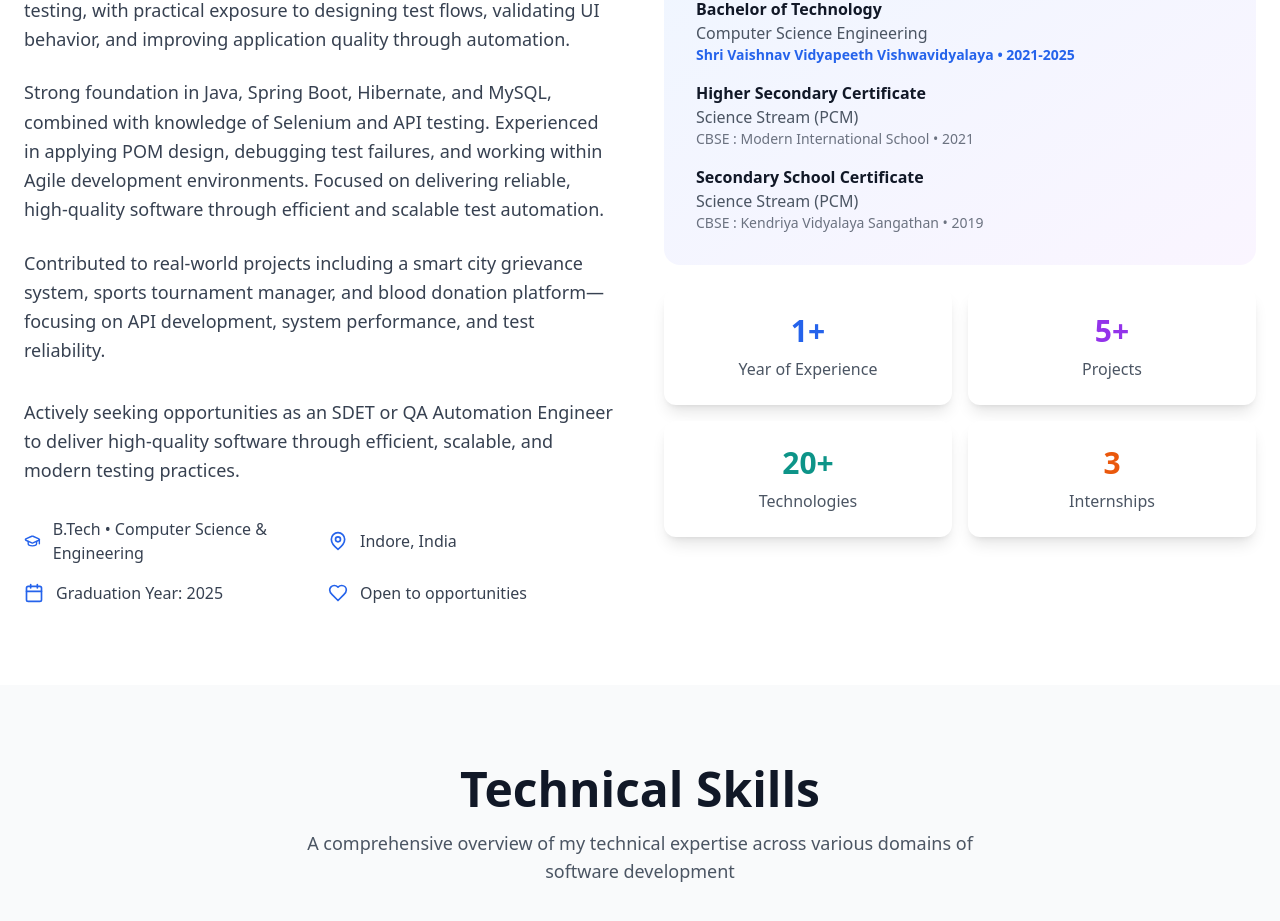
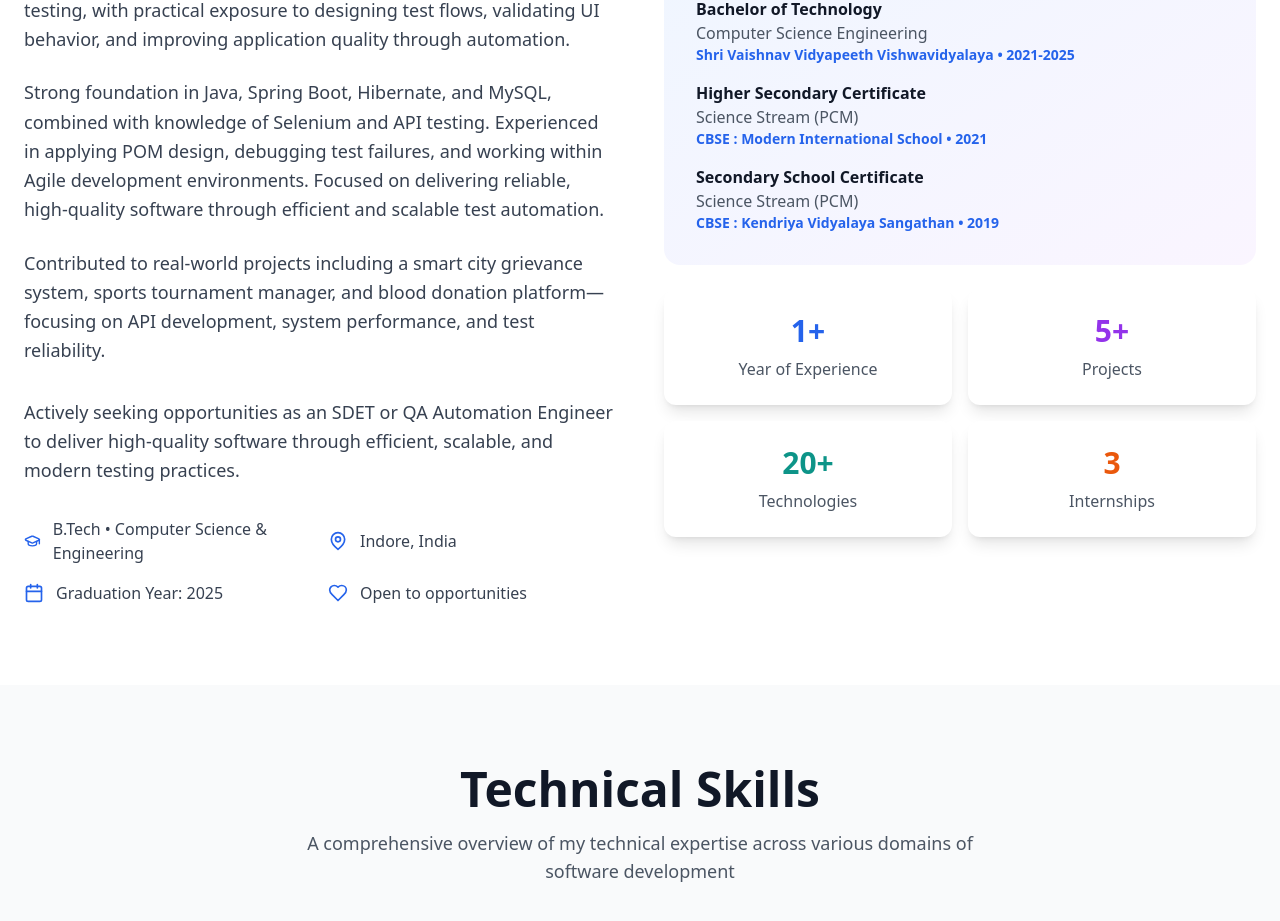
Before and after one commit to jaspal-s-rajput/Portfolio_Web_Application, a React (Vite) app: page / in a window 1280 px wide. Shown: the part 1160-2081 px from the top of the page. Built offline with nearby package versions, Linux system fonts and the light colour scheme.

Commit message:
Update About.tsx

```diff
--- a/src/components/About.tsx
+++ b/src/components/About.tsx
@@ -66,13 +66,16 @@ const About: React.FC = () => {
                 <div>
                   <h5 className="font-semibold text-gray-900 dark:text-white">Higher Secondary Certificate</h5>
                   <p className="text-gray-600 dark:text-gray-300">Science Stream (PCM)</p>
-                  <p className="text-sm text-gray-500 dark:text-gray-400">CBSE : Modern International School • 2021</p>
+                  <p className="text-sm text-blue-600 dark:text-blue-400 font-semibold">CBSE : Modern International School • 2021</p>
+
+                  {/* <p className="text-sm text-gray-500 dark:text-gray-400">CBSE : Modern International School • 2021</p> */}
                   {/* <p className="text-sm text-blue-600 dark:text-blue-400 font-semibold">Percentage: 72%</p> */}
                 </div>
                 <div>
                   <h5 className="font-semibold text-gray-900 dark:text-white">Secondary School Certificate</h5>
                   <p className="text-gray-600 dark:text-gray-300">Science Stream (PCM)</p>
-                  <p className="text-sm text-gray-500 dark:text-gray-400">CBSE : Kendriya Vidyalaya Sangathan • 2019</p>
+                  <p className="text-sm text-blue-600 dark:text-blue-400 font-semibold">CBSE : Kendriya Vidyalaya Sangathan • 2019</p>
+                  {/* <p className="text-sm text-gray-500 dark:text-gray-400">CBSE : Kendriya Vidyalaya Sangathan • 2019</p> */}
                   {/* <p className="text-sm text-blue-600 dark:text-blue-400 font-semibold">Percentage: 76.2%</p> */}
                 </div>
               </div>
```
